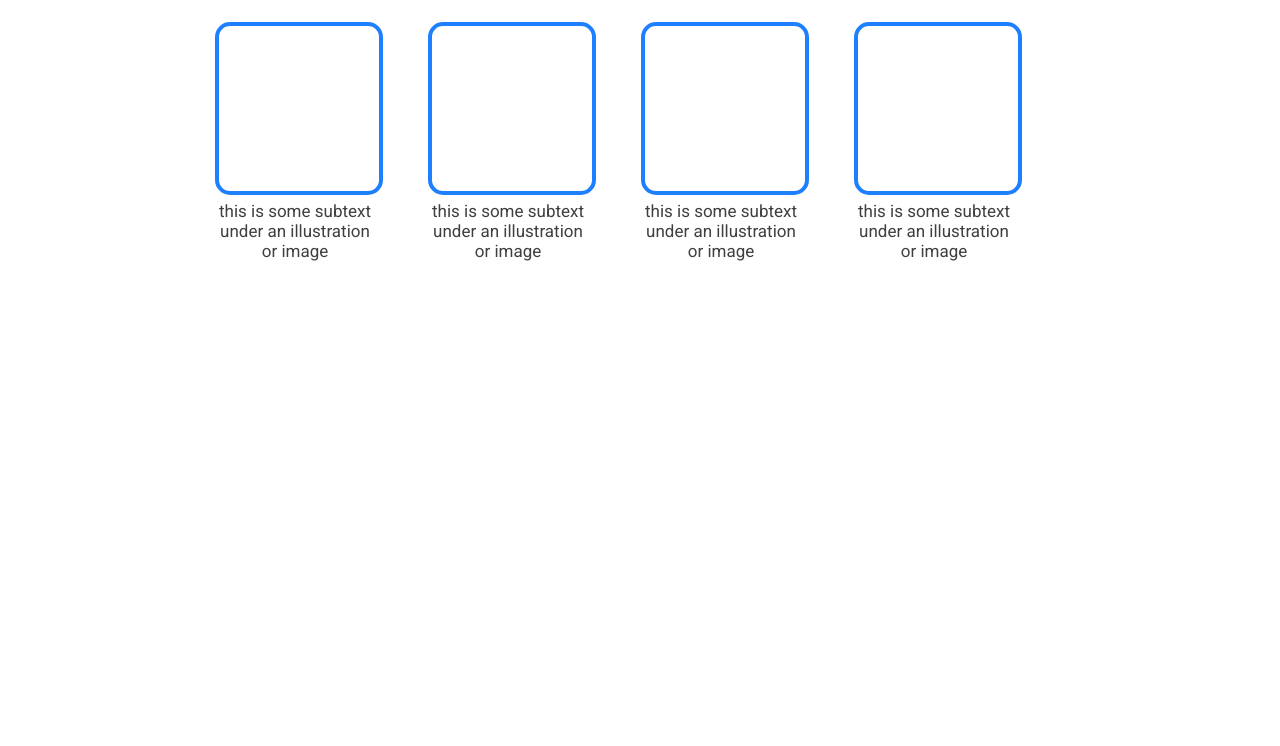
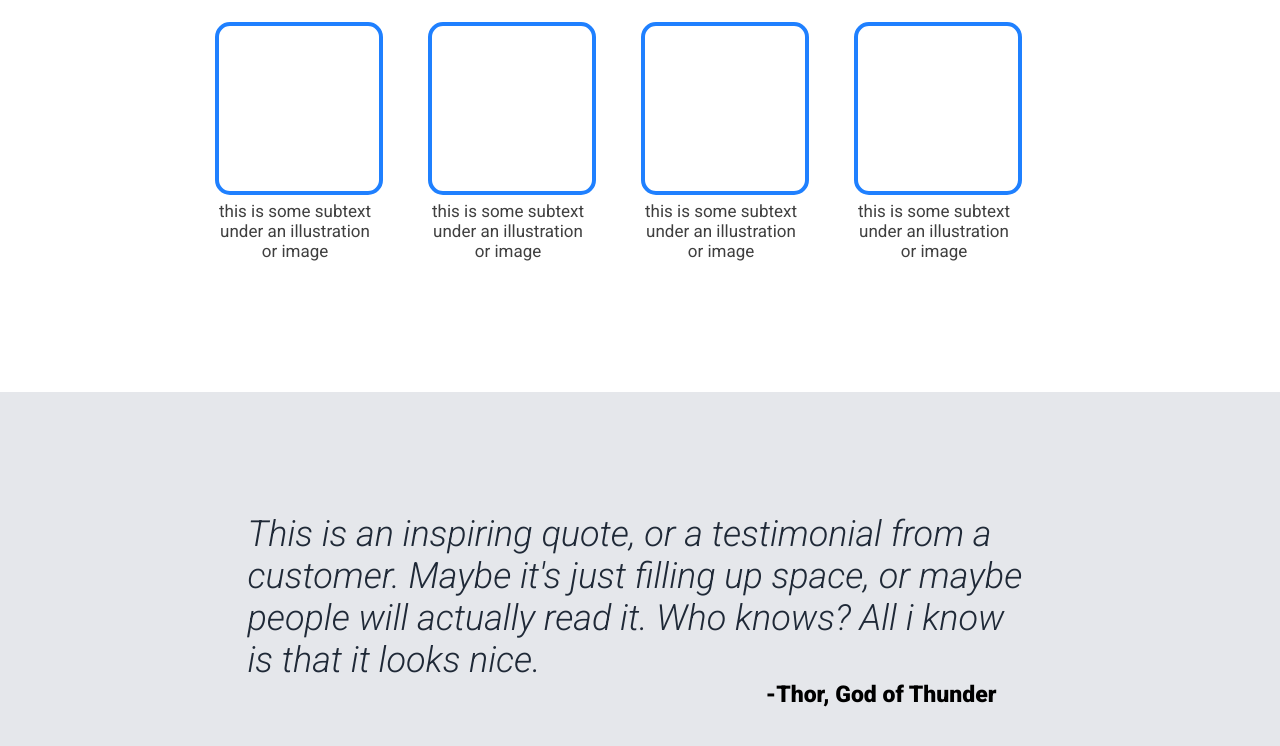
Before and after one commit to kuxz1/landing-page, a plain HTML site: page index.html in a window 1280 px wide. Shown: the part 658-1404 px from the top of the page. Before the commit the page ends 1050 px from the top, so only its background shows below. Drawn offline with Linux system fonts and the light colour scheme.

Commit message:
inex.html

```diff
--- a/index.html
+++ b/index.html
@@ -51,10 +51,14 @@
           <div class="card-subtext">this is some subtext under an illustration or image</div>
         </div>
       </div>
-
-
     </div>
-
+    <div class="third-container">
+      <div class="quote-container">
+        <p class="quote"><i>This is an inspiring quote, or a testimonial from a customer.
+          Maybe it's just filling up space, or maybe people will actually read it. Who knows? All i know is that it looks nice.</i></p>
+        <div class="tag">-Thor, God of Thunder</div>
+      </div>
+    </div>
 
   </body>
 </html>
--- a/style.css
+++ b/style.css
@@ -121,3 +121,32 @@ ul {
 }
 
 /* third section */
+
+.third-container {
+    height: 400px;
+    background-color: #E5E7EB;
+    display: flex;
+    justify-content: center;
+    align-items: center;
+}
+
+.quote-container {
+    width: 785px;
+}
+
+
+
+.quote {
+    font-size: 36px;
+    color: #1F2937;
+    font-weight: 300;
+    margin-bottom: 0px;
+}
+
+.tag {
+    font-size: 23px;
+    font-weight: 800;
+    display: flex;
+    justify-content: flex-end;
+    margin-right: 36px;
+}
```
